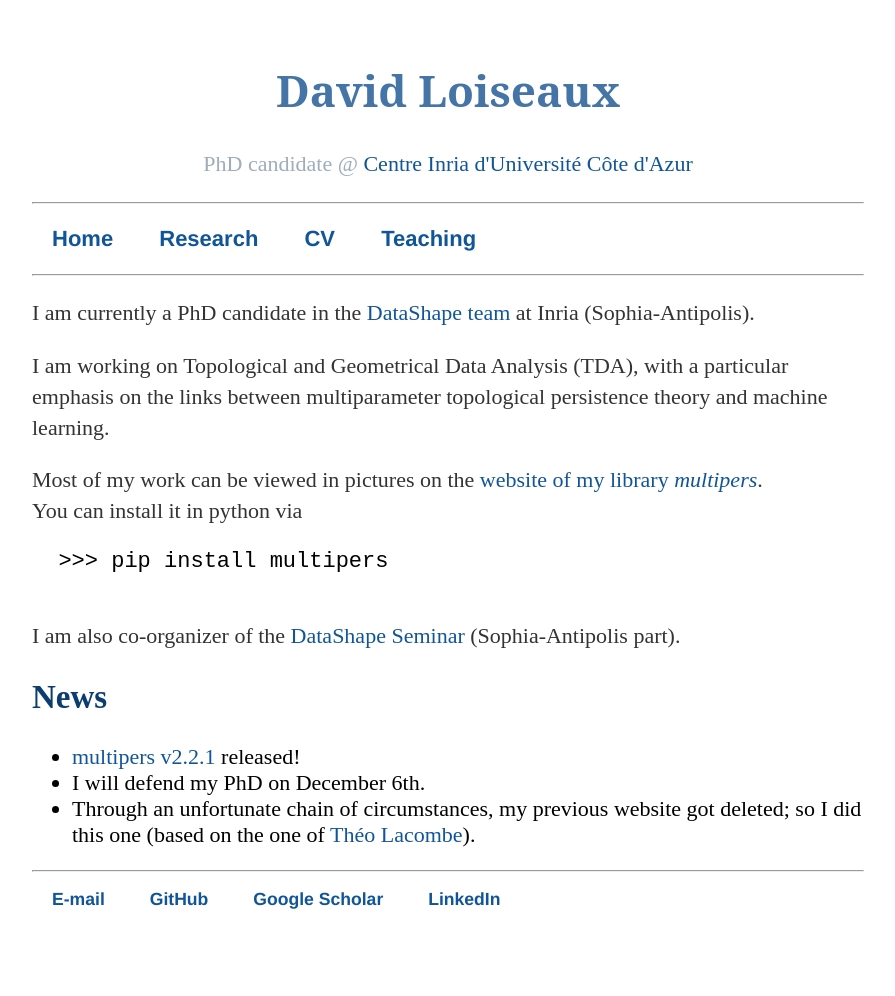
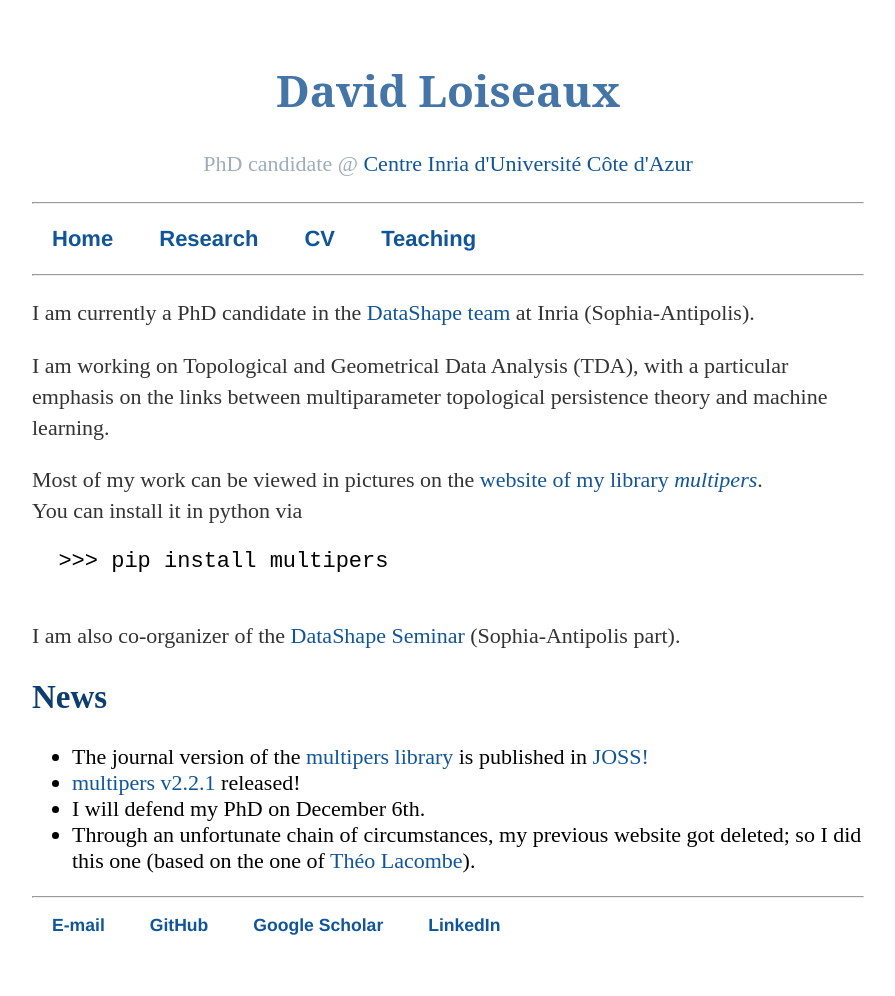
Before and after one commit to DavidLapous/DavidLapous.github.io, a Jekyll site: the page built from index.html, in a window 1280 px wide. Shown: the whole page, without its empty margins (192-1087 px from the left). Built offline with Jekyll 4.4.1, drawn with Linux system fonts in a browser that asks for light colours; before the commit the page ends 970 px from its top, so only the background shows below that.

Commit message:
add: JOSS publication

```diff
--- a/index.html
+++ b/index.html
@@ -36,6 +36,9 @@ title: Home
   </h2>
   <ul>
     <li>
+      The journal version of the <a href="https://davidlapous.github.io/multipers/">multipers library</a> is published in <a href="https://doi.org/10.21105/joss.06773">JOSS!</a>
+    </li>
+    <li>
       <a href="https://github.com/DavidLapous/multipers/releases/tag/v2.2.1">multipers v2.2.1</a>
       released!
     </li>
--- a/research/index.html
+++ b/research/index.html
@@ -27,9 +27,8 @@ title: Research
   </li>
   <li class="last">
     DL, H. Schreiber,
-    <a href="https://joss.theoj.org/papers/73e33046702c27dbb1cc76841e7d5fba">
-      multipers: Multiparamter Persistence for Machine Learning
-    </a>, preprint.
+    <a href="https://doi.org/10.21105/joss.06773">
+      multipers: Multiparamter Persistence for Machine Learning</a>, JOSS.
   </li>
 </ol>
 <h2>Software</h2>
```
